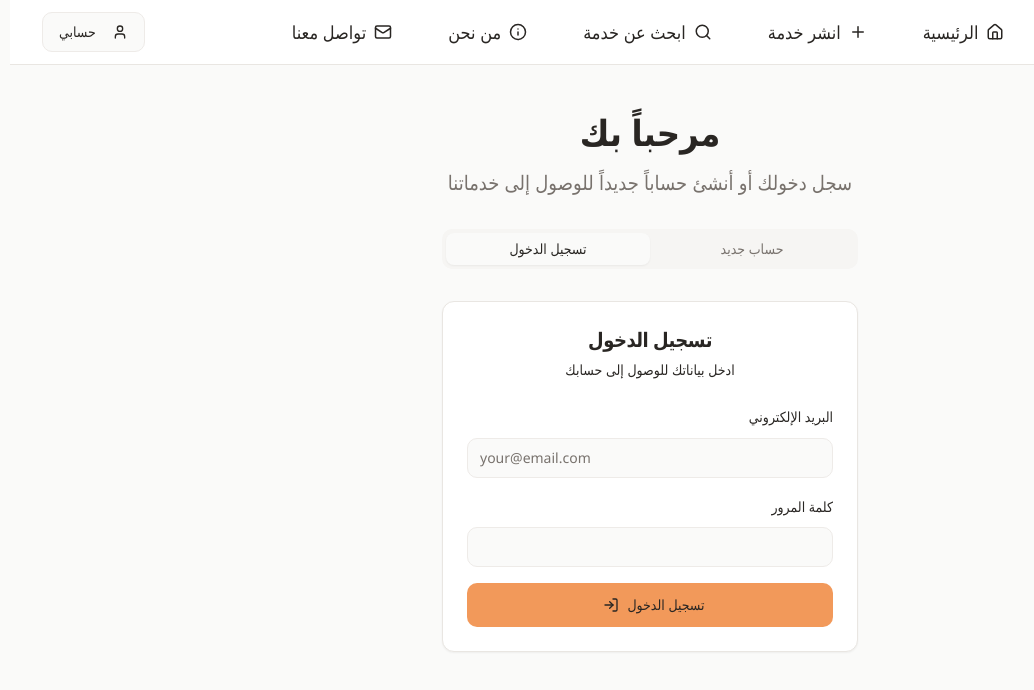
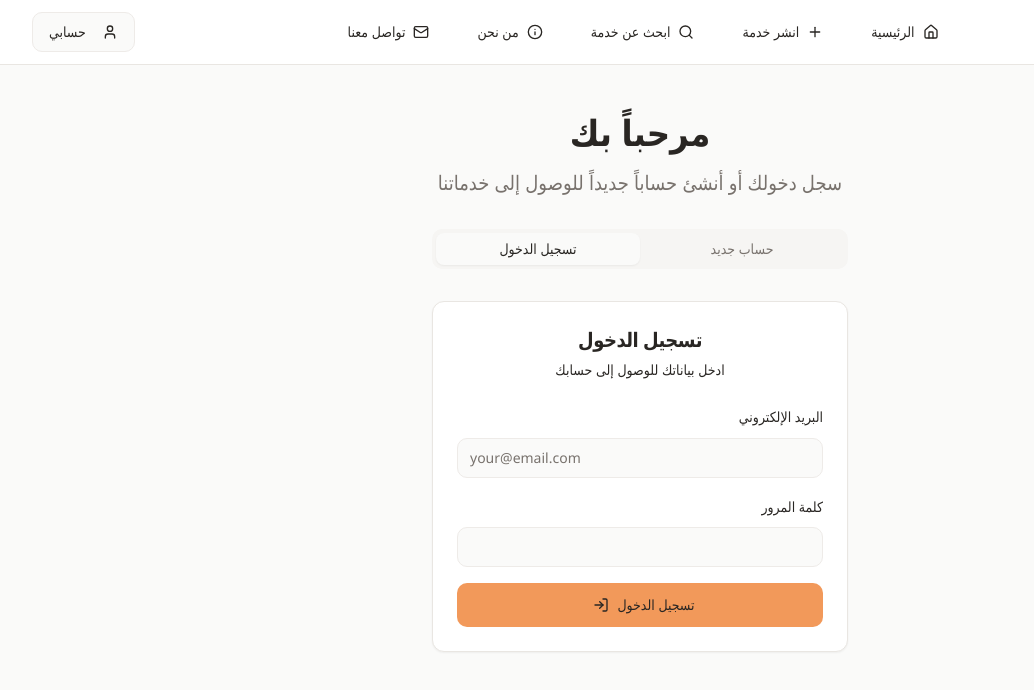
Before and after one commit to shatharifaii-sketch/khadamat, a React (Vite) app: page /auth in a window 1280 px wide. Shown: the top 690 px of the page, without its empty margins (151-1185 px from the left). Built offline with nearby package versions, Linux system fonts and the light colour scheme.

Commit message:
Fix: Reduce font size in navbar
Reduced font size in the navigation bar to prevent text from appearing too large and crowded.

```diff
--- a/src/components/Navigation.tsx
+++ b/src/components/Navigation.tsx
@@ -25,26 +25,26 @@ const Navigation = () => {
           {/* Logo */}
           <Link to="/" className="flex items-center space-x-2 space-x-reverse">
             <div className="bg-primary text-primary-foreground p-2 rounded-lg">
-              <Home size={24} />
+              <Home size={20} />
             </div>
-            <span className="text-xl font-bold text-primary">خدمتك</span>
+            <span className="text-lg font-bold text-primary">خدمتك</span>
           </Link>
 
           {/* Desktop Navigation */}
-          <div className="hidden md:flex items-center space-x-8 space-x-reverse">
+          <div className="hidden md:flex items-center space-x-6 space-x-reverse">
             {navItems.map((item) => {
               const Icon = item.icon;
               return (
                 <Link
                   key={item.href}
                   to={item.href}
-                  className={`flex items-center space-x-2 space-x-reverse px-3 py-2 rounded-md text-large transition-colors ${
+                  className={`flex items-center space-x-2 space-x-reverse px-3 py-2 rounded-md text-sm transition-colors ${
                     isActive(item.href)
                       ? 'bg-primary text-primary-foreground'
                       : 'text-foreground hover:bg-accent hover:text-accent-foreground'
                   }`}
                 >
-                  <Icon size={18} />
+                  <Icon size={16} />
                   <span>{item.label}</span>
                 </Link>
               );
@@ -54,8 +54,8 @@ const Navigation = () => {
           {/* Account Button */}
           <div className="hidden md:flex">
             <Link to="/account">
-              <Button variant="outline" className="flex items-center space-x-2 space-x-reverse text-large">
-                <User size={18} />
+              <Button variant="outline" className="flex items-center space-x-2 space-x-reverse text-sm">
+                <User size={16} />
                 <span>حسابي</span>
               </Button>
             </Link>
@@ -68,7 +68,7 @@ const Navigation = () => {
               size="sm"
               onClick={() => setIsMenuOpen(!isMenuOpen)}
             >
-              {isMenuOpen ? <X size={24} /> : <Menu size={24} />}
+              {isMenuOpen ? <X size={20} /> : <Menu size={20} />}
             </Button>
           </div>
         </div>
@@ -83,24 +83,24 @@ const Navigation = () => {
                   <Link
                     key={item.href}
                     to={item.href}
-                    className={`flex items-center space-x-3 space-x-reverse px-3 py-3 rounded-md text-large transition-colors ${
+                    className={`flex items-center space-x-3 space-x-reverse px-3 py-3 rounded-md text-base transition-colors ${
                       isActive(item.href)
                         ? 'bg-primary text-primary-foreground'
                         : 'text-foreground hover:bg-accent hover:text-accent-foreground'
                     }`}
                     onClick={() => setIsMenuOpen(false)}
                   >
-                    <Icon size={20} />
+                    <Icon size={18} />
                     <span>{item.label}</span>
                   </Link>
                 );
               })}
               <Link
                 to="/account"
-                className="flex items-center space-x-3 space-x-reverse px-3 py-3 rounded-md text-large text-foreground hover:bg-accent hover:text-accent-foreground"
+                className="flex items-center space-x-3 space-x-reverse px-3 py-3 rounded-md text-base text-foreground hover:bg-accent hover:text-accent-foreground"
                 onClick={() => setIsMenuOpen(false)}
               >
-                <User size={20} />
+                <User size={18} />
                 <span>حسابي</span>
               </Link>
             </div>
```
